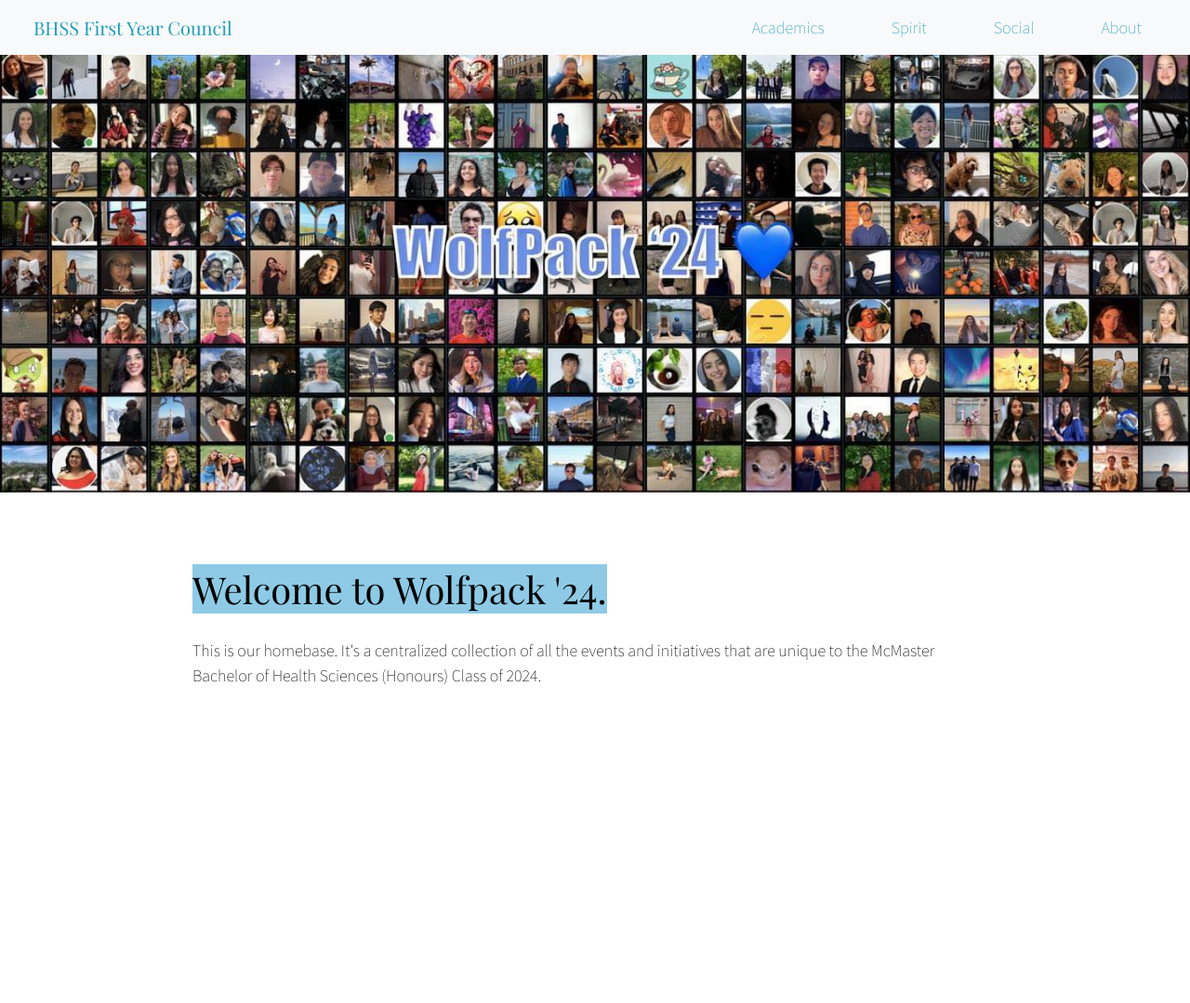
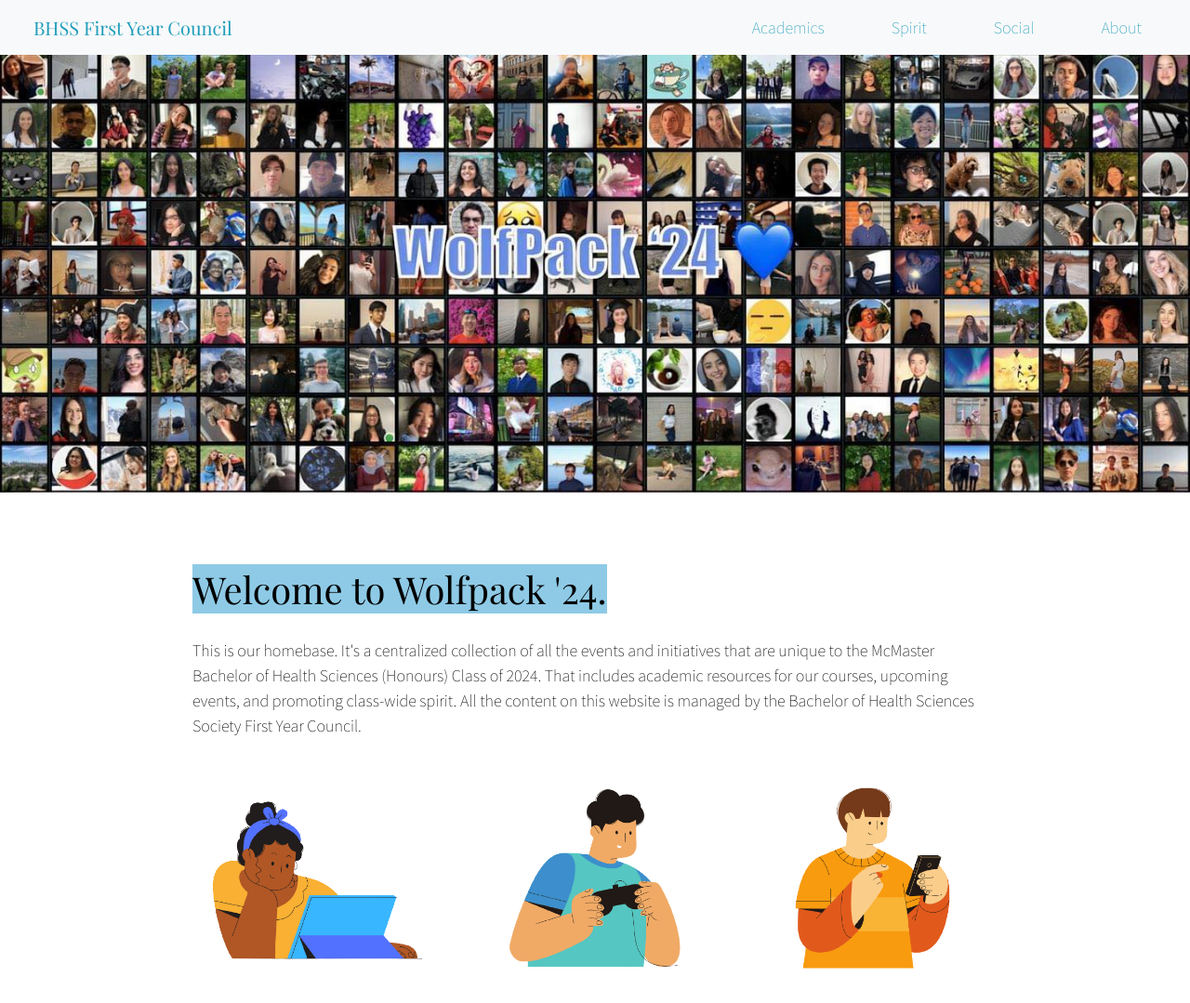
Before and after one commit to vonlugersbutter/bhss2024, a plain HTML site: page public/index.html in a window 1280 px wide. Shown: the whole page at 93% size. Before the commit the page ends 800 px from the top, so only its background shows below. Drawn offline with nearby package versions, Linux system fonts and the light colour scheme; no server answers.

Commit message:
added graphics

```diff
--- a/public/css/styles.css
+++ b/public/css/styles.css
@@ -36,8 +36,10 @@ body {
 	width: 70%;
 }
 
-@media (min-width:992px) {
-
+@media (max-width:992px) {
+	.container {
+		width: 95%;
+	}
 }
 
 .jumbotron-fluid > img {
@@ -71,6 +73,10 @@ h1 {
 	padding-bottom: 0.5em;
 }
 
+h2 {
+	font-family: 'Playfair Display', serif;
+}
+
 span {
 	background-color: #8ECAE6;
 }
--- a/public/index.html
+++ b/public/index.html
@@ -4,7 +4,7 @@
     <meta charset="UTF-8">
     <meta http-equiv="X-UA-Compatible" content="IE=edge">
     <meta name="viewport" content="width=device-width, initial-scale=1.0">
-    <title>BHSC FYC</title>
+    <title>BHSS FYC</title>
     <link rel = "icon" href ="icons/logo.jpg" type = "image/x-icon">
     <link rel="stylesheet" href="https://cdnjs.cloudflare.com/ajax/libs/font-awesome/4.7.0/css/font-awesome.min.css">
     <link rel="preconnect" href="https://fonts.gstatic.com">
@@ -21,7 +21,19 @@
 
   <div class="container">
     <h1><span>Welcome to Wolfpack '24.</span></h1>
-    <p>This is our homebase. It's a centralized collection of all the events and initiatives that are unique to the McMaster Bachelor of Health Sciences (Honours) Class of 2024.  </p>
+    <p>This is our homebase. It's a centralized collection of all the events and initiatives that are unique to the McMaster Bachelor of Health Sciences (Honours) Class of 2024. That includes academic resources for our courses, upcoming events, and promoting class-wide spirit. All the content on this website is managed by the Bachelor of Health Sciences Society First Year Council. </p>
+
+    <div class="row">
+      <div class="col-md-4">
+        <img src="icons/academic.png" alt="" width="100%">
+      </div>
+      <div class="col-md-4">
+        <img src="icons/spirit.png" alt="" width="100%">
+      </div>
+      <div class="col-md-4">
+        <img src="icons/social.png" alt="" width="100%">
+      </div>
+    </div>
   </div>
 
   <footer class="panel-footer"><div id="footer"></div></footer>
```
Also changed, not shown: public/icons/academic.png (added), public/icons/social.png (added), public/icons/spirit.png (added).
